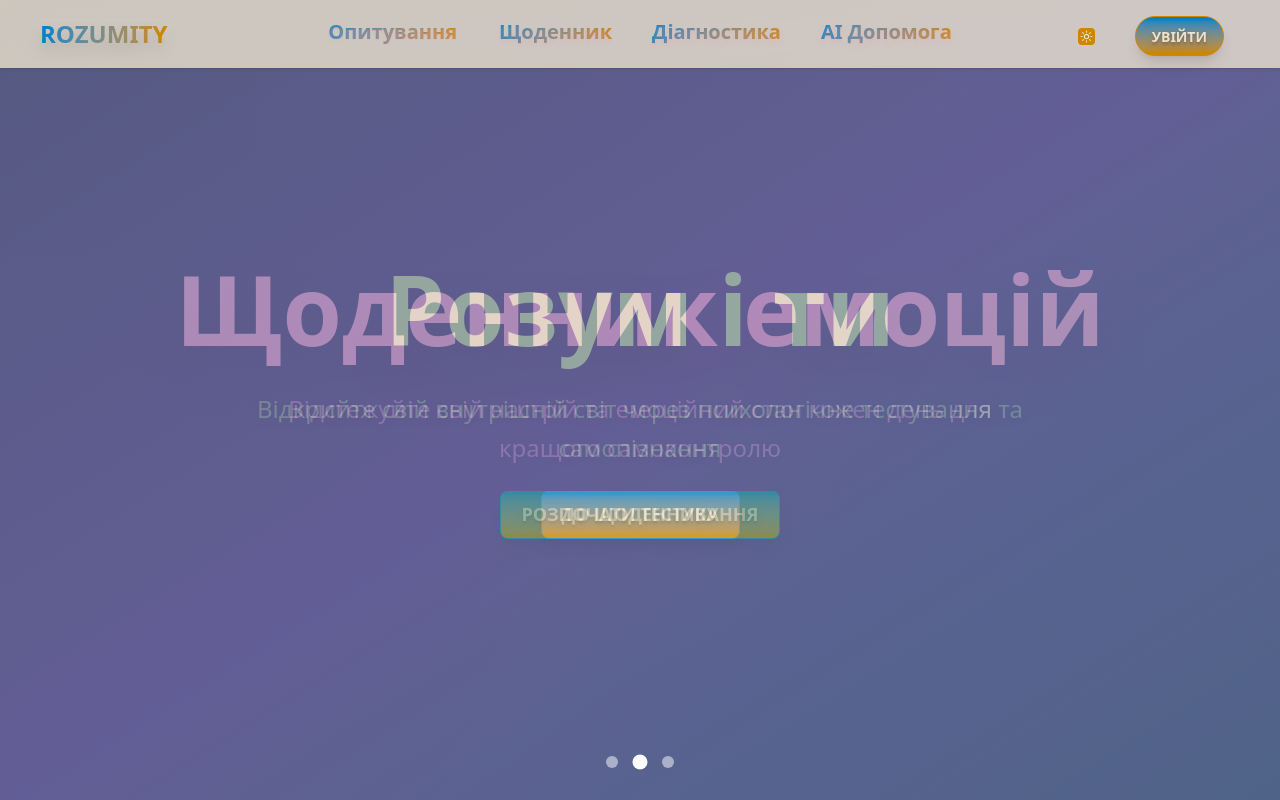
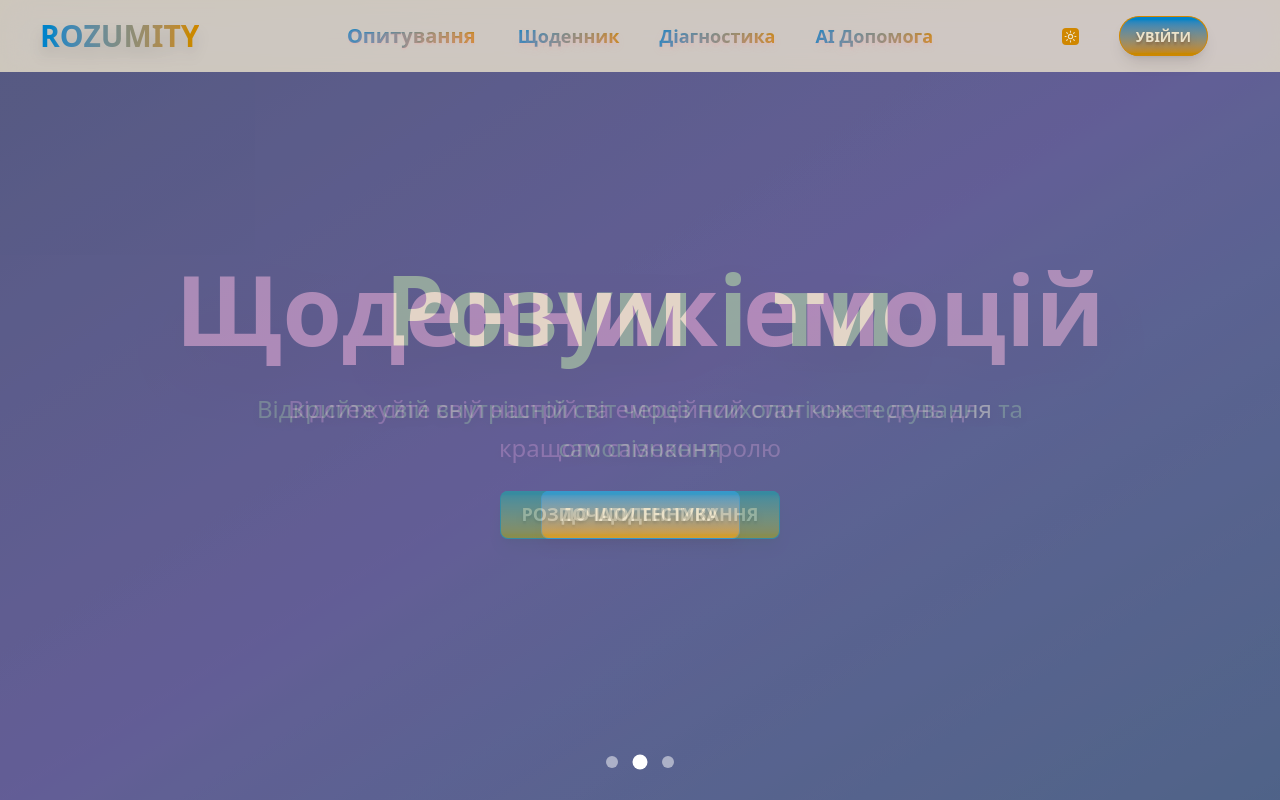
Before and after one commit to rozumity/rozumity-client, a React (Vite) app: page / in a window 1280 px wide. Shown: the top 800 px of the page. Built offline with nearby package versions, Linux system fonts and the light colour scheme.

Commit message:
Refactor Navbar

```diff
--- a/src/components/navigation/Navbar.jsx
+++ b/src/components/navigation/Navbar.jsx
@@ -3,7 +3,7 @@ import { Link, useLocation } from "react-router-dom";
 import ThemeController from "./ThemeController";
 
 function NavLinkItem({ to, children, isActive }) {
-  const baseClasses = "text-shadow-lg text-shadow-primary/10 font-bold bg-clip-text text-transparent bg-gradient-to-r from-info to-accent text-xl";
+  const baseClasses = "text-shadow-lg text-shadow-primary/10 font-bold bg-clip-text text-transparent bg-gradient-to-r from-info to-accent text-lg";
   const activeClasses = isActive ? "rounded-full shadow-sm shadow-accent/50" : "";
 
   return (
@@ -29,9 +29,9 @@ function SubMenu({ title, links, location }) {
   const handleSubMenuMouseLeave = () => { setIsOpen(false); };
 
   return (
-    <details onMouseEnter={handleMouseEnter} open={isOpen}>
+    <details onMouseEnter={handleMouseEnter} open={isOpen} className="">
       <summary className={`${summaryClasses} pointer-events-none pr-0 text-xl`}><span>{title}</span></summary>
-      <ul className="pt-5 pl-1 bg-base-100/80 backdrop-blur-md rounded-b-box rounded-t-none shadow-xl z-50" onMouseLeave={handleSubMenuMouseLeave}>
+      <ul className="pt-5 pl-1 bg-base-100/80 backdrop-blur-sm rounded-b-box rounded-t-none shadow-xl z-10" onMouseLeave={handleSubMenuMouseLeave}>
         {links.map(({ to, label }) => (
           <li key={to}><NavLinkItem to={to} isActive={false}>{label}</NavLinkItem></li>
         ))}
@@ -66,7 +66,8 @@ function ThemeAndLogin({ isMobile }) {
   return (
     <div className={`${isMobile ? "space-y-3 text-right" : "hidden lg:flex items-center space-x-4"}`}>
       <div className="mr-5"><ThemeController /></div>
-      <button className={`text-shadow-lg text-shadow-accent-content/15 btn font-bold rounded-full shadow-lg ${isMobile ? "btn-lg btn-accent border-b-0 bg-gradient-to-b from-info to-accent shadow-lg text-shadow-lg text-base-100 w-full rounded-none" : "btn-accent bg-gradient-to-b from-info to-accent text-base-100"}`}>УВІЙТИ</button>
+      <button className={`btn btn-accent rounded-full shadow-lg text-shadow-lg text-shadow-accent-content/15 font-bold border-b-0 bg-gradient-to-b from-info to-accent text-base-100 ${isMobile ? "w-full rounded-none mb-0" : ""}`}>УВІЙТИ</button>
+      <button className={''}></button>
     </div>
   );
 }
@@ -86,14 +87,14 @@ export default function Navbar() {
 
   return (
     <>
-      <nav className="navbar fixed top-0 left-0 right-0 z-50 bg-base-100/80 backdrop-blur-sm shadow-sm pb-3">
+      <nav className="navbar fixed top-0 left-0 right-0 z-50 bg-base-100/80 backdrop-blur-lg border-base-100">
         <div className="max-w-7xl mx-auto px-4 sm:px-6 lg:px-8 w-full flex justify-between items-center">
-          <div className="navbar-start">
-            <Link to="/" className="text-2xl font-bold bg-gradient-to-l from-accent to-info bg-clip-text text-transparent pt-1 drop-shadow-xl">ROZUMITY</Link>
+          <div className="navbar-start py-0">
+            <Link to="/" className="text-3xl font-bold bg-gradient-to-l from-accent to-info bg-clip-text text-transparent drop-shadow-xl">ROZUMITY</Link>
           </div>
 
-          <div className="navbar-center hidden lg:flex">
-            <ul className="menu menu-horizontal px-1 space-x-4 pt-0 pb-0">
+          <div className="navbar-center hidden lg:flex py-0">
+            <ul className="menu menu-horizontal px-1 space-x-4 py-2">
               <li><SubMenu title="Опитування" links={surveyLinks} location={location} /></li>
               {menuLinks.map(({ to, label }) => (
                 <li key={to}><NavLinkItem to={to} isActive={location.pathname.startsWith(to)}>{label}</NavLinkItem></li>
@@ -101,9 +102,9 @@ export default function Navbar() {
             </ul>
           </div>
 
-          <div className="navbar-end flex items-center space-x-4 pt-2">
+          <div className="navbar-end flex items-center space-x-4 py-0">
             <ThemeAndLogin />
-            <button className="btn btn-sm px-1 bg-transparent border-0 btn-ghost lg:hidden" onClick={() => setIsMenuOpen(!isMenuOpen)}>
+            <button className="btn px-1 bg-transparent border-0 btn-ghost lg:hidden" onClick={() => setIsMenuOpen(!isMenuOpen)}>
               <svg className="h-6 w-6 text-info" fill="none" stroke="currentColor" viewBox="0 0 24 24"><path strokeLinecap="round" strokeLinejoin="round" strokeWidth="2" d="M4 6h16M4 12h16M4 18h16" /></svg>
             </button>
           </div>
@@ -111,8 +112,8 @@ export default function Navbar() {
       </nav>
 
       {isMenuOpen && (
-        <div className="md:hidden pt-1 fixed top-16 left-0 right-0 z-40 bg-base-100/75 backdrop-blur-md border-base-200 shadow-xl">
-          <ul className="px-6 py-8 space-y-5 text-right max-w-7xl mx-auto">
+        <div className="md:hidden pt-1 fixed top-16 left-0 right-0 z-40 bg-base-100/75 backdrop-blur-sm border-base-200 shadow-xl">
+          <ul className="px-6 py-6 space-y-5 text-right max-w-7xl mx-auto">
             <li><SubMenuMobile title="Опитування" links={surveyLinks} location={location} /></li>
             {menuLinks.map(({ to, label }) => (
               <li key={to}><NavLinkMobileItem to={to} isActive={location.pathname.startsWith(to)}>{label}</NavLinkMobileItem></li>
```
